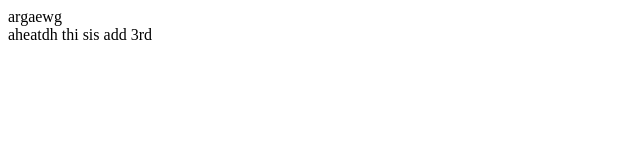
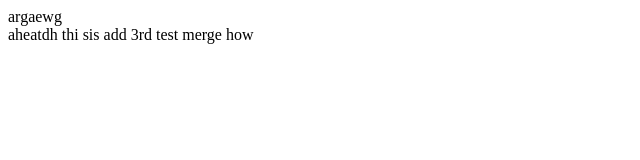
Before and after one commit to SirEchoDev/jerichogittestttt, a plain HTML site: page index.html in a window 1280 px wide. Shown: the full height of the page, 0-640 px from the left. Drawn offline with Linux system fonts and the light colour scheme.

Commit message:
this si test merge

```diff
--- a/index.html
+++ b/index.html
@@ -13,5 +13,8 @@
     aheatdh
 
     thi sis add 3rd
+
+
+    test merge how
 </body>
 </html>
```
